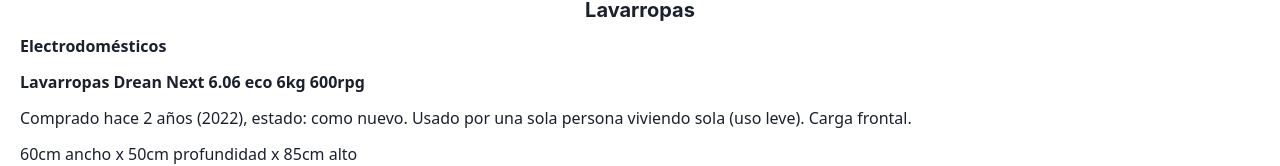
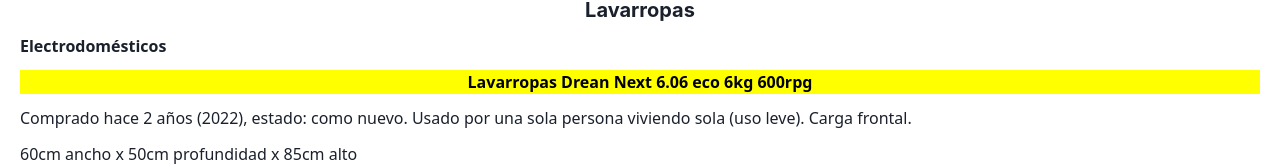
Before and after one commit to maigutter/movingSaleWeb, a React (Vite) app: page /coursesShop/1 in a window 1280 px wide. Shown: the part 734-900 px from the top of the page. Built offline with nearby package versions, Linux system fonts and the light colour scheme.

Commit message:
decorating the status + checking that the page works

```diff
--- a/src/Components/Card.jsx
+++ b/src/Components/Card.jsx
@@ -44,7 +44,7 @@ function CardShop({ mueble }) {
             {mueble.categoryName}
           </Text>
           <Text>{mueble.name}</Text>
-          <Text size="md" fontWeight="550">
+          <Text size="md" fontWeight="550" as="mark">
             {mueble.status}
           </Text>
           <Text color="blue.600" fontSize="2xl" marginTop="23%" marginLeft="3%">
--- a/src/Components/CardCategory.jsx
+++ b/src/Components/CardCategory.jsx
@@ -34,7 +34,7 @@ function CardCategory({ mueble }) {
         <Stack mt="6" spacing="3">
           <Heading size="md">{mueble.title}</Heading>
           <Text>{mueble.name}</Text>
-          <Text size="md" fontWeight="550">
+          <Text size="md" fontWeight="550" as="mark">
             {mueble.status}
           </Text>
           <Text color="blue.600" fontSize="2xl">
--- a/src/Components/CardDetail.jsx
+++ b/src/Components/CardDetail.jsx
@@ -29,7 +29,9 @@ function CardShopDetail({ mueble }) {
           <Text fontSize="1.5xl" fontWeight="semibold">
             {mueble.categoryName}
           </Text>
-          <Text fontWeight="semibold">{mueble.name}</Text>
+          <Text fontWeight="semibold" as="mark">
+            {mueble.name}
+          </Text>
           <Text>{mueble.description}</Text>
           <Text>{mueble.measurements}</Text>
           <Text> Estado: {mueble.status}</Text>
```
